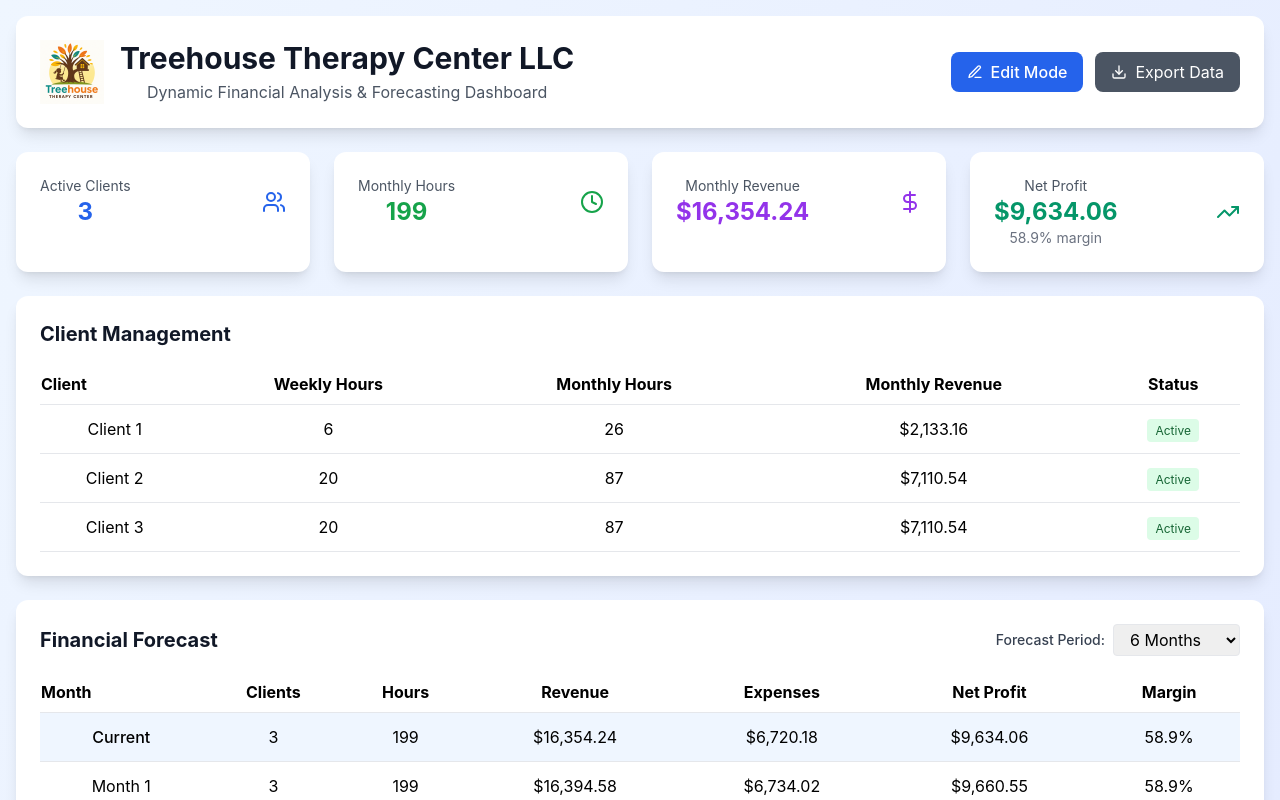
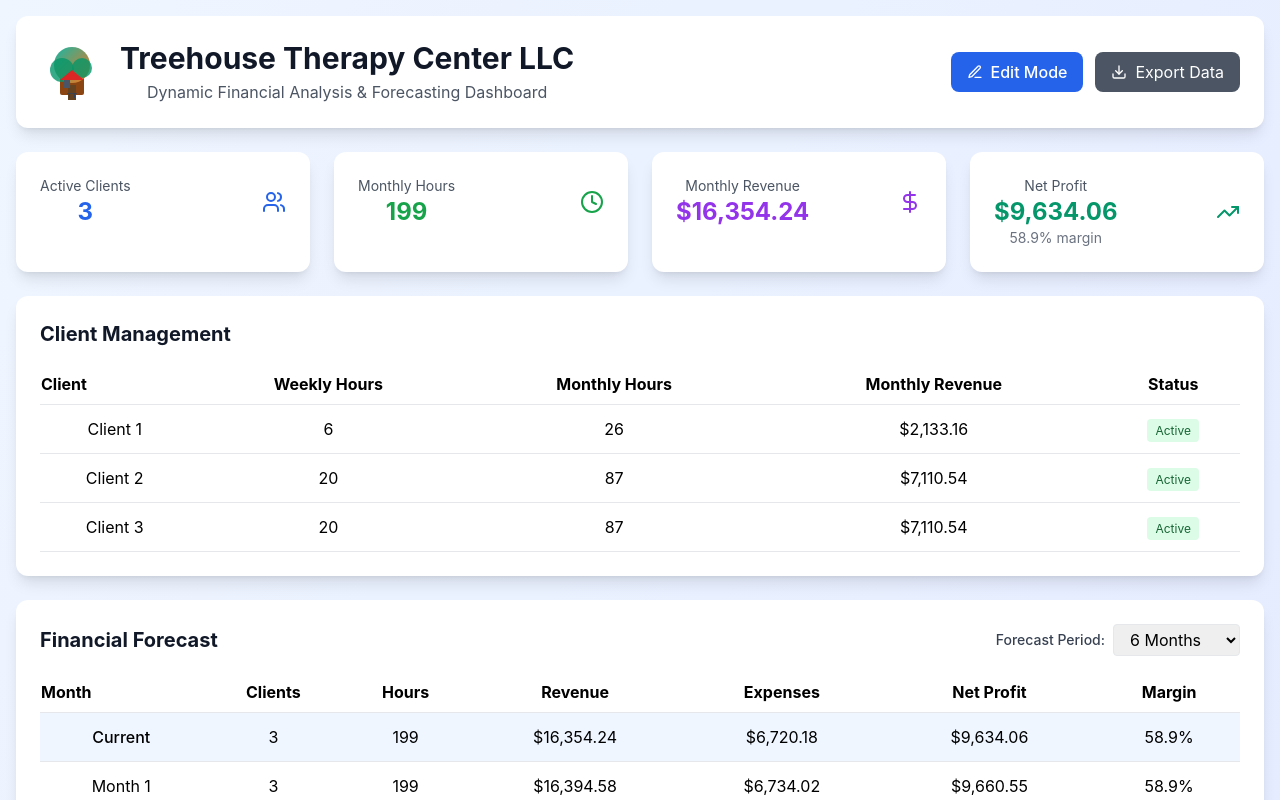
Before and after one commit to treehousetherapy/financial-dashboard, a React (Create React App) app: page / in a window 1280 px wide. Shown: the top 800 px of the page. Built offline with nearby package versions, Linux system fonts and the light colour scheme.

Commit message:
Add optimized SVG logo and update dashboard to display logo properly

```diff
--- a/src/TreehouseFinancialDashboard.js
+++ b/src/TreehouseFinancialDashboard.js
@@ -215,7 +215,7 @@ const TreehouseFinancialDashboard = () => {
           <div className="flex justify-between items-center flex-wrap gap-4">
             <div className="flex items-center gap-4">
               <img
-                src="/treehouse-logo.png"
+                src="/treehouse-logo-optimized.svg"
                 alt="Treehouse Therapy Center"
                 className="h-16 w-16 object-contain"
                 onError={(e) => {
```
Also changed, not shown: public/treehouse-logo-optimized.svg (added).
